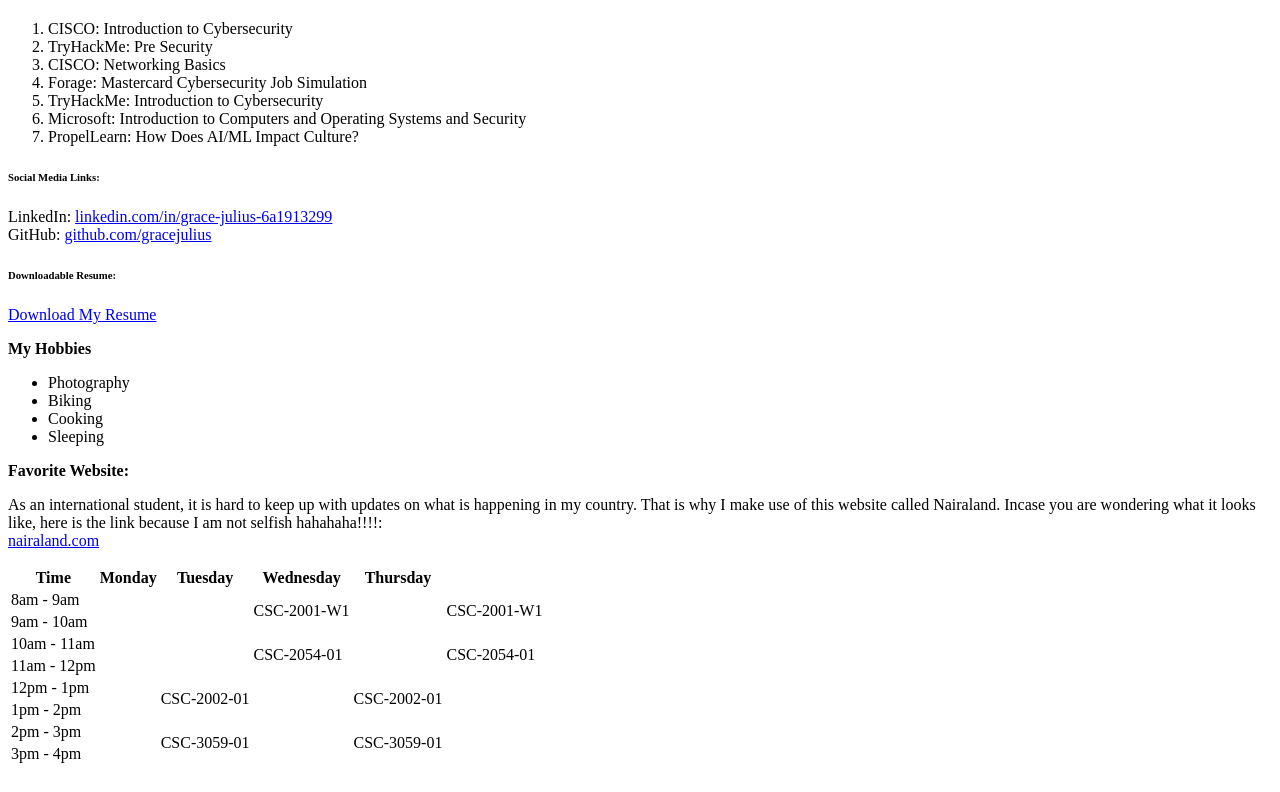
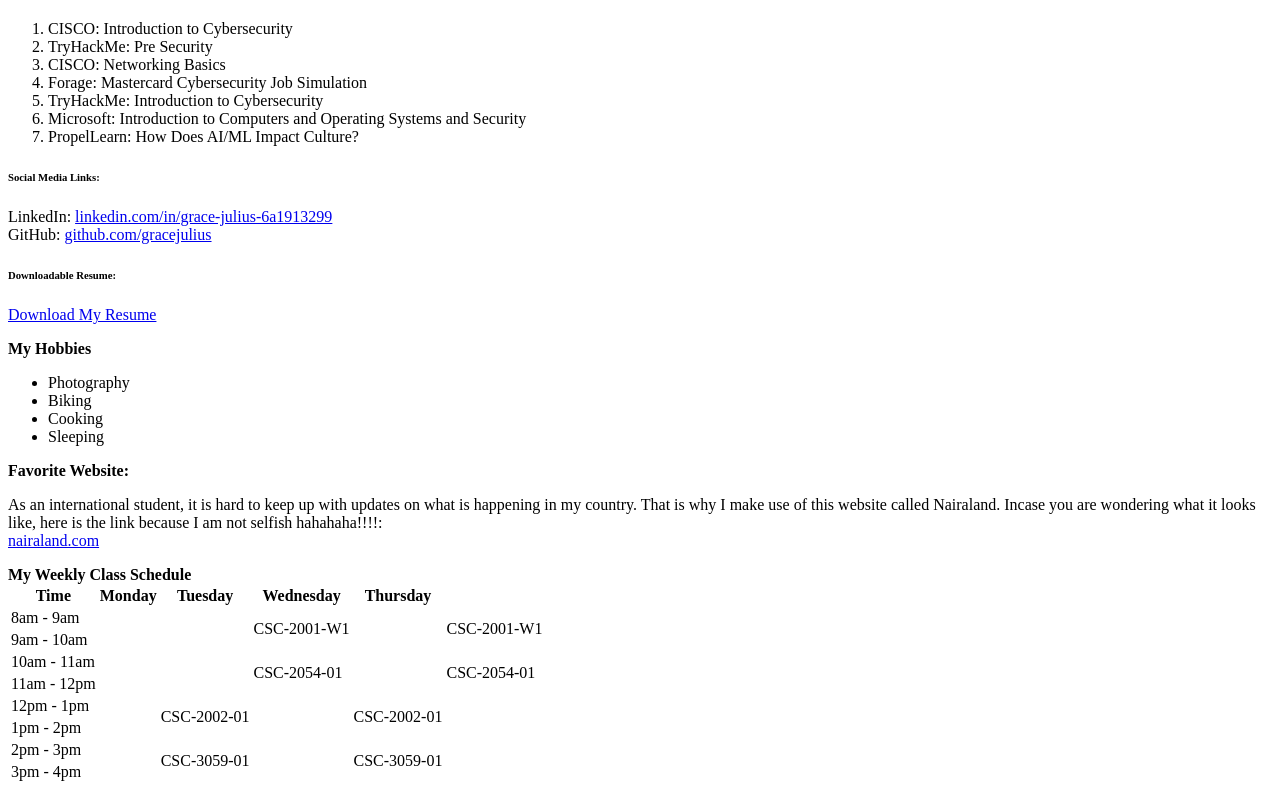
Before and after one commit to GraceJulius/GraceJulius.github.io, a plain HTML site: page index.html in a window 1280 px wide. Shown: the part 519-1311 px from the top of the page. Drawn offline with Linux system fonts and the light colour scheme.

Commit message:
Update index.html

```diff
--- a/index.html
+++ b/index.html
@@ -13,7 +13,7 @@
     <!--<img src=" Grace_Julius_Professional_Headshot.jpg" alt= "This is me incase you are wondering what I look like" width ="300" height= "200">
     "C:\Users\juliu\OneDrive\Desktop\Headshots\Grace_Julius_Professional_Headshot.jpg"-->
 
-    <h2><strong>About Me!</strong></h2>
+    <h2><strong> About Me! </strong></h2>
     <p>My name is Grace Julius. I was born and brought up in Nigeria. I am a computer science major. I hope to be an AI and Cybersecurity risk analyst. I love to play.</p>
     <!-- EDUCATION-->
     <h3><strong>Education:</strong></h3>
@@ -29,7 +29,7 @@
         <li><strong>Two Sigma:</strong> College Mentor Connect</li>
     </ol>
     <!--CERTIFICATES-->
-<h5><strong>Certificates:</strong></h5>
+<h5><strong> Certificates: </strong></h5>
     <ol>
         <li>CISCO: Introduction to Cybersecurity</li>
         <li>TryHackMe: Pre Security</li>
@@ -40,13 +40,13 @@
         <li>PropelLearn: How Does AI/ML Impact Culture?</li>
     </ol>
     <!--SOCIAL MEDIA-->
-<h6><strong>Social Media Links:</strong></h6>
+<h6><strong> Social Media Links: </strong></h6>
     <p>
     LinkedIn: <a href="https://www.linkedin.com/in/grace-julius-6a1913299" target="_blank">linkedin.com/in/grace-julius-6a1913299</a><br>
     GitHub: <a href="https://github.com/gracejulius" target="_blank">github.com/gracejulius</a>
     </p>
     <!--RESUME-->
-<h6><strong>Downloadable Resume:</strong></h6>
+<h6><strong> Downloadable Resume: </strong></h6>
     <p><a href= "JULIUS_G_2027.pdf" download ="JULIUS_G_2027">Download My Resume</a></p>
 <h7><strong> My Hobbies </strong></h7>
     <ul>
@@ -57,23 +57,16 @@
     </ul>
 <h8><strong> Favorite Website: </strong></h8>
     <p> As an international student, it is hard to keep up with updates on what is happening in my country. That is why I make use of this website called Nairaland. Incase you are wondering what it looks like, here is the link because I am not selfish hahahaha!!!!:<br>  <a href="https://www.nairaland.com/" target="_blank">nairaland.com</a><br></p>
-<!--<table>
-    <tr>
-        <th>Monday</th>
-        <th>Tuesday</th>
-        <th>Wednesday</th>
-        <th>Thursday</th>
-        <th>Friday</th>
-    </tr>
-    <tr>
-        <td> Row1, Cell1</td>
-        <td> Row1, Cell2</td>
-    </tr>
-    <tr>
-        <td> Row2, Cell1</td>
-        <td> Row2, Cell2</td>
-    </tr>
-</table>-->
+<!--WEEKLY SCHEDULE-->
+    <!--Lab Exercise 2: Creating a Simple Table
+Create a web page with a table that shows your weekly schedule:
+1. Use <table>, <tr>, <th>, and <td> tags
+2. Include columns for days of the week
+3. Add rows for different time slots
+4. Fill in some of your activities or classes
+-->
+    <h9><strong> My Weekly Class Schedule </strong></h9>
+
     <table>
     <tr>
         <th>Time</th>
```
